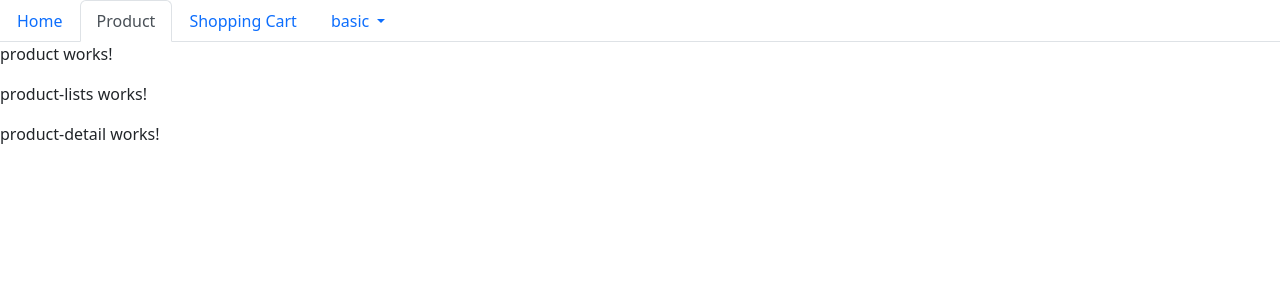
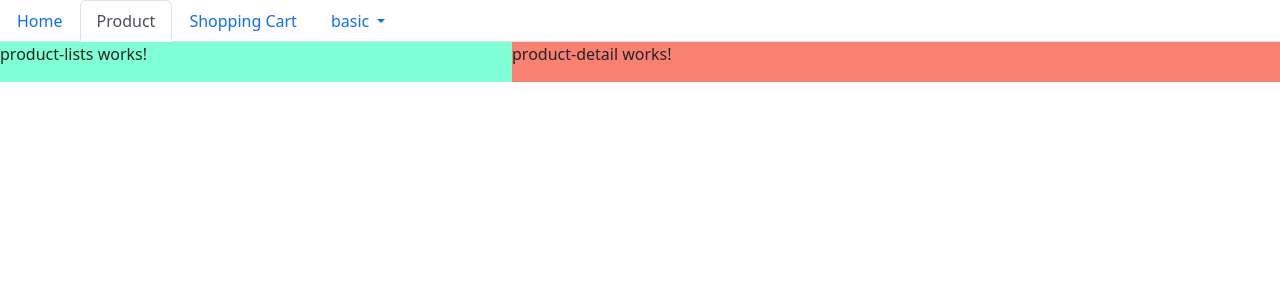
Before and after one commit to PsinaYJJJ/my-e-com-app, an Angular app: page /product in a window 1280 px wide. Shown: the top 300 px of the page. Built offline with nearby package versions, Linux system fonts and the light colour scheme.

Commit message:
init product layout

```diff
--- a/src/app/product/product.component.html
+++ b/src/app/product/product.component.html
@@ -1,3 +1,9 @@
-<p>product works!</p>
-<app-product-lists></app-product-lists>
-<router-outlet></router-outlet>
+<!-- <p>product works!</p> -->
+<div class="content">
+    <div class="content-left">
+        <app-product-lists></app-product-lists>
+    </div>
+    <div class="content-right">
+        <router-outlet></router-outlet>
+    </div>
+</div>
--- a/src/app/product/product.component.scss
+++ b/src/app/product/product.component.scss
@@ -0,0 +1,17 @@
+$left-width: 40%;
+$left-min-width: 100px;
+$right-min-width: 200px;
+.content{
+    display: flex;
+    flex-direction: row;
+    .content-left{
+        background-color: aquamarine;
+        width: $left-width;
+        min-width: $left-min-width;
+    }
+    .content-right{
+        background-color: salmon;
+        width: calc(100% - $left-width);
+        min-width: $right-min-width;
+    }
+}
```
